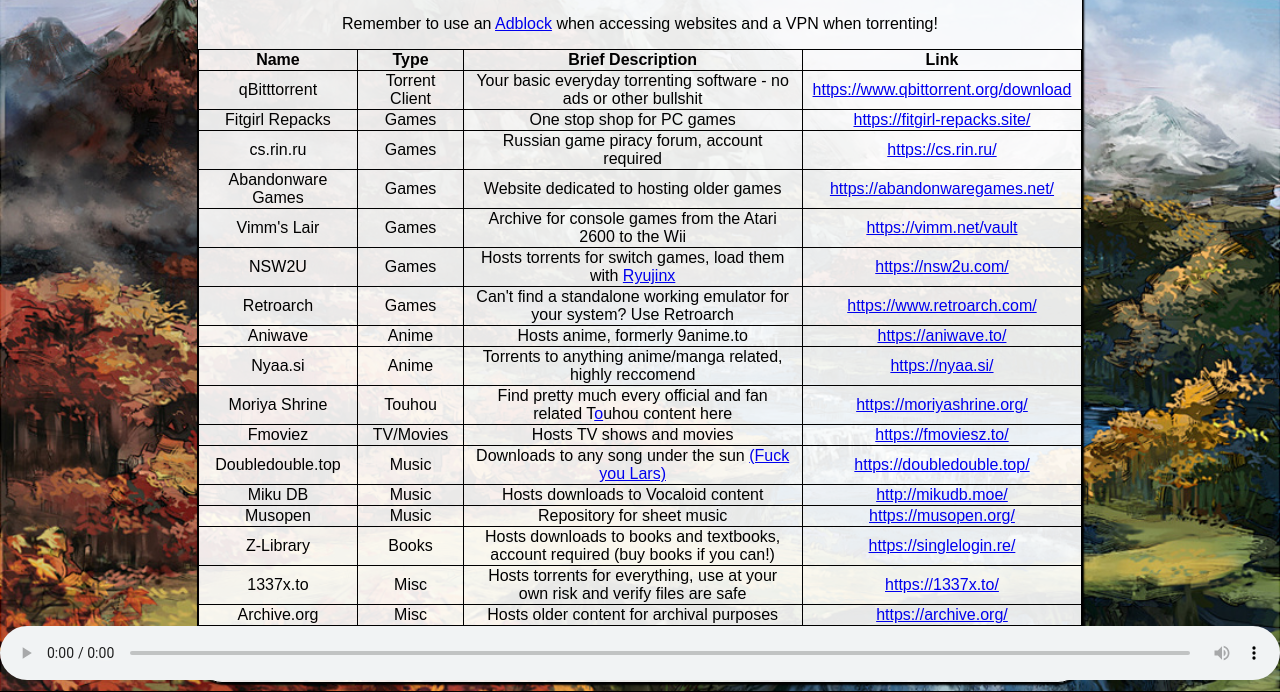
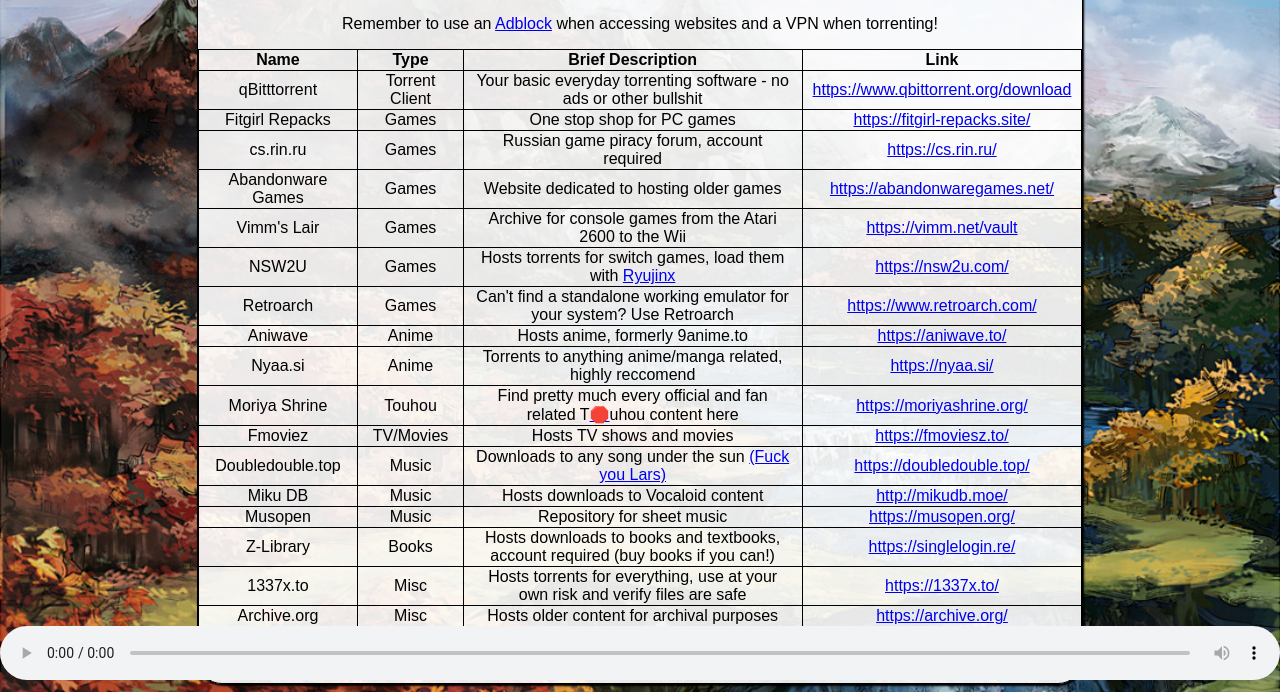
Before and after one commit to Sir-Whiteboard/macroprogr.am, a plain HTML site: page piracy.html in a window 1280 px wide. Shown: the part 119-811 px from the top of the page. Drawn offline with Linux system fonts and the light colour scheme.

Commit message:
updated link

```diff
--- a/piracy.html
+++ b/piracy.html
@@ -153,8 +153,8 @@
 				<td>Moriya Shrine</td>
 				<td>Touhou</td>
 				<td>Find pretty much every official and fan related T<a
-						href="https://www.youtube.com/watch?v=UAT3ZoeG1Gc" target="_blank"
-						rel="noopener noreferrer">o</a>uhou content here</td>
+						href="https://www.youtube.com/watch?v=CWO6c1mlnd0" target="_blank"
+						rel="noopener noreferrer">🛑</a>uhou content here</td>
 				<td><a href="https://moriyashrine.org/" target="_blank"
 						rel="noopener noreferrer">https://moriyashrine.org/</a></td>
 			</tr>
```
